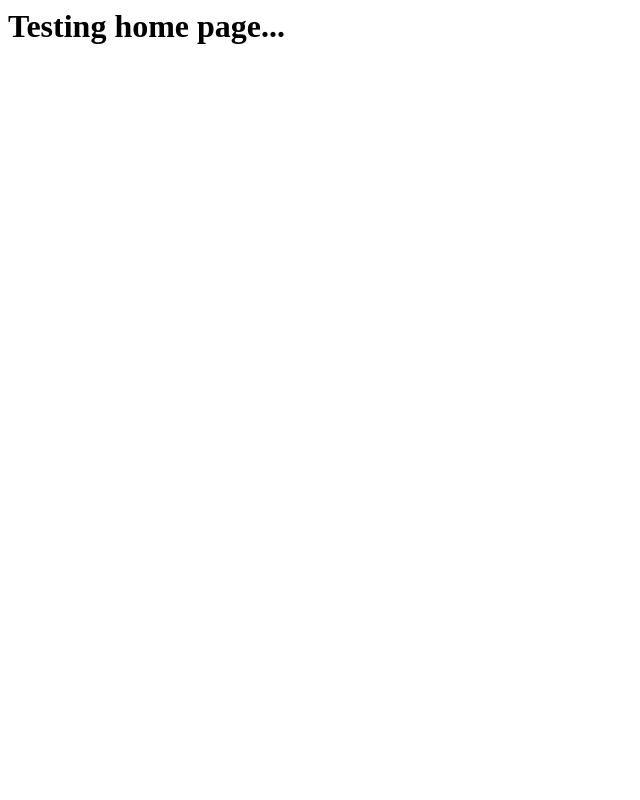
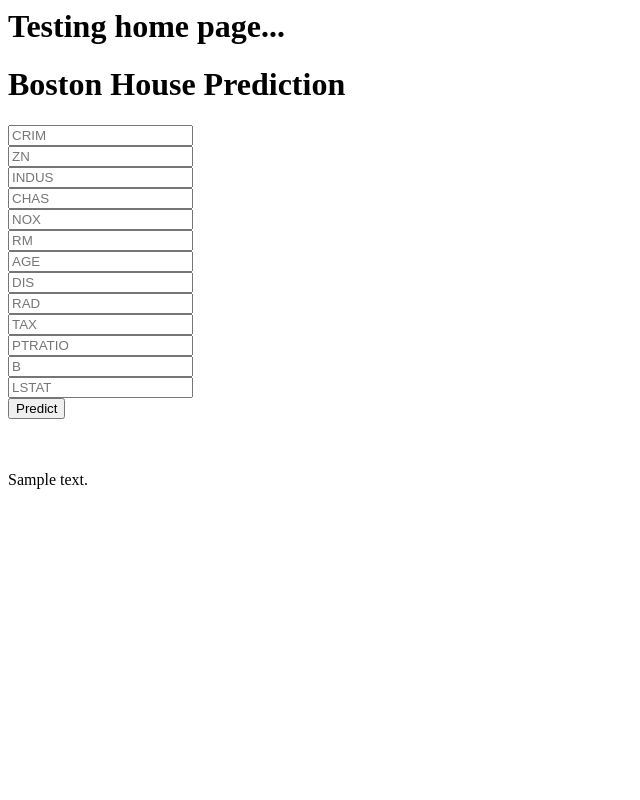
Before and after one commit to papirozy/bostonhouseprices, a Flask app: template templates/home.html in a window 1280 px wide. Shown: the whole page, without its empty margins (0-640 px from the left). Run offline with Flask 3, Linux system fonts and the light colour scheme; the template is opened without the code that fills it: most values are stand-ins (such as "Sample title", 1, 10 or a date in 2020); parts of the project's set-up code (start-up, migrations or seed data) failed here and were passed over.

Commit message:
Prediction form and functions now working

```diff
--- a/app.py
+++ b/app.py
@@ -34,6 +34,18 @@ def predict_api():
     print(output[0])
     return jsonify(output[0])
 
+
+@app.route('/predict', methods=['POST'])
+def predict():
+    # data is gathered from all form inputs, converted to float
+    data = [float(x) for x in request.form.values()]
+    # we need to transform data
+    scaledData = scaler.transform(np.array(data).reshape(1,-1))
+    print(scaledData)
+    output = regModel.predict(scaledData)[0]
+    return render_template('home.html', prediction_text = 'The predicted house price is: ${}'.format(output))
+
+
 # in order to run the above
 if __name__=="__main__":
     app.run(debug = True)
--- a/templates/home.html
+++ b/templates/home.html
@@ -1 +1,64 @@
 <h1>Testing home page...</h1>
+<html>
+  <head>
+    <title></title>
+  </head>
+
+  <body>
+    <div>
+      <h1>Boston House Prediction</h1>
+
+      <form action="{{url_for('predict')}}" method="post">
+        <input type="text" placeholder="CRIM" name="CRIM" required="required" />
+        <br />
+        <input type="text" placeholder="ZN" name="ZN" required="required" />
+        <br />
+        <input
+          type="text"
+          placeholder="INDUS"
+          name="INDUS"
+          required="required"
+        />
+        <br />
+        <input type="text" placeholder="CHAS" name="CHAS" required="required" />
+        <br />
+        <input type="text" placeholder="NOX" name="NOX" required="required" />
+        <br />
+        <input type="text" placeholder="RM" name="RM" required="required" />
+        <br />
+        <input type="text" placeholder="AGE" name="AGE" required="required" />
+        <br />
+        <input type="text" placeholder="DIS" name="DIS" required="required" />
+        <br />
+        <input type="text" placeholder="RAD" name="RAD" required="required" />
+        <br />
+        <input type="text" placeholder="TAX" name="TAX" required="required" />
+        <br />
+        <input
+          type="text"
+          placeholder="PTRATIO"
+          name="PTRATIO"
+          required="required"
+        />
+        <br />
+        <input type="text" placeholder="B" name="B" required="required" />
+        <br />
+        <input
+          type="text"
+          placeholder="LSTAT"
+          name="LSTAT"
+          requird="required"
+        />
+        <br />
+
+        <button type="submit" class="btn btn-primary btn-block btn-large">
+          Predict
+        </button>
+      </form>
+
+      <br />
+      <br />
+    </div>
+    {{prediction_text}}
+  </body>
+</html>
```
